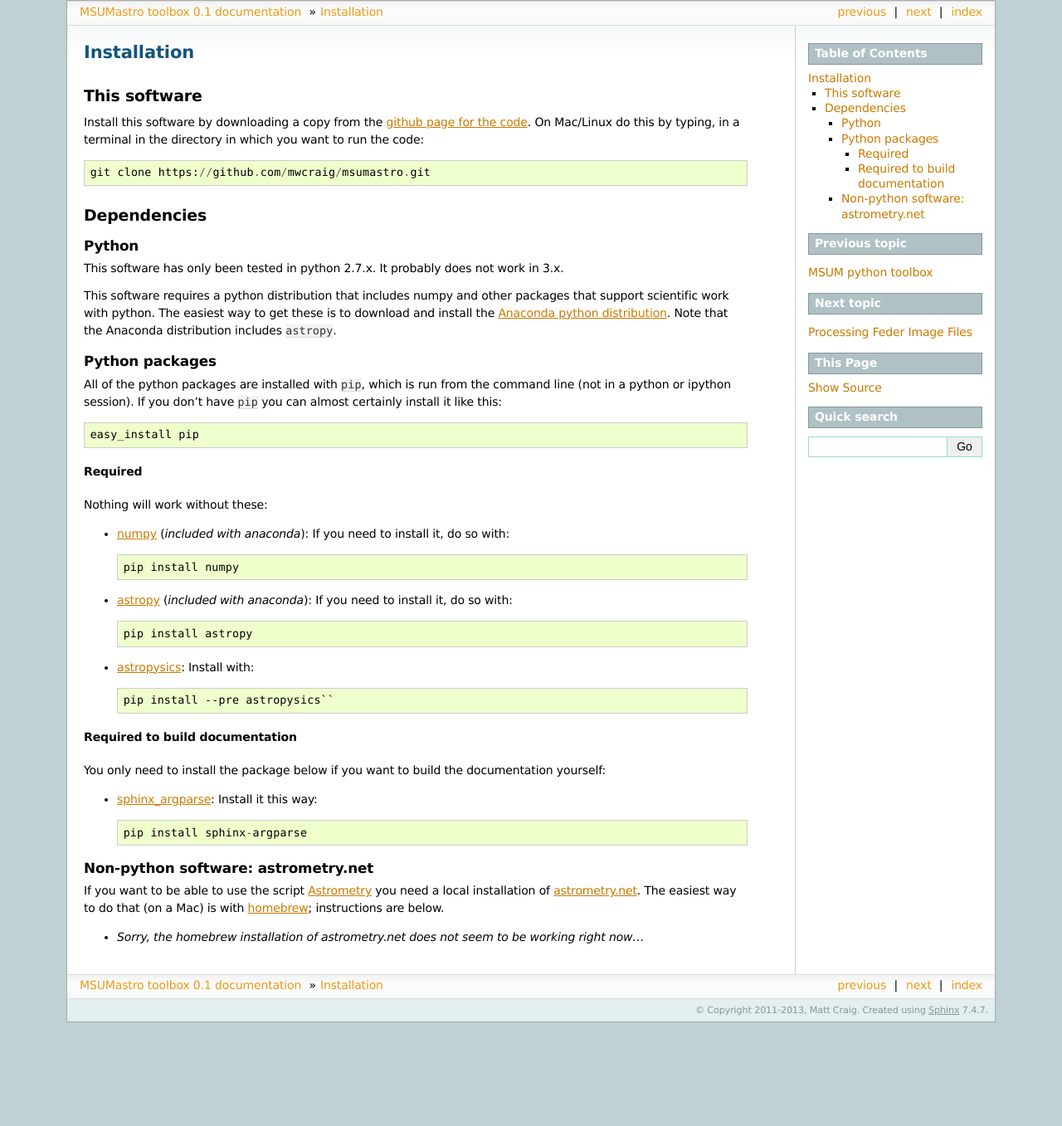
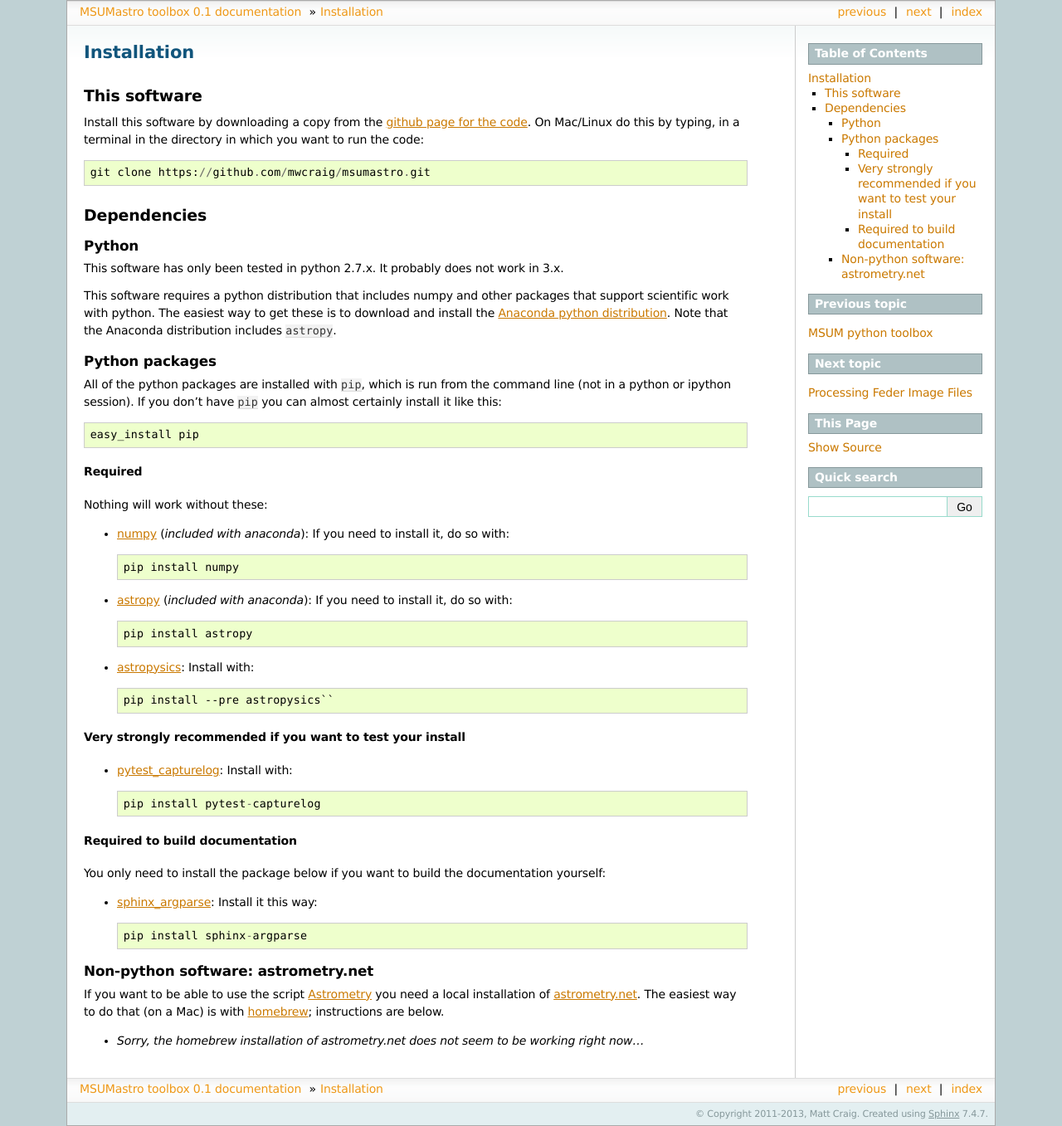
Before and after one commit to mwcraig/msumastro, a Sphinx documentation site: the page built from docs/installation.rst, in a window 1280 px wide. Shown: the whole page at 83% size. Built offline with Sphinx 7.4.7, drawn with Linux system fonts in a browser that asks for light colours; before the commit the page ends 1232 px from its top, so only the background shows below that.

Commit message:
Add pytest-capturelog to installation requirements

```diff
--- a/docs/installation.rst
+++ b/docs/installation.rst
@@ -43,6 +43,12 @@ Nothing will work without these:
 
     pip install --pre astropysics``
 
+Very strongly recommended if you want to test your install
+++++++++++++++++++++++++++++++++++++++++++++++++++++++++++
+
++ `pytest_capturelog`_: Install with::
+
+    pip install pytest-capturelog
 
 Required to build documentation
 +++++++++++++++++++++++++++++++
@@ -67,3 +73,4 @@ If you want to be able to use the script :ref:`apply-astrometry` you need a loca
 .. _sphinx_argparse: https://github.com/ribozz/sphinx-argparse
 .. _homebrew: http://brew.sh/
 .. _numpy: http://www.numpy.org/
+.. _pytest_capturelog: http://bitbucket.org/memedough/pytest-capturelog/overview
```
